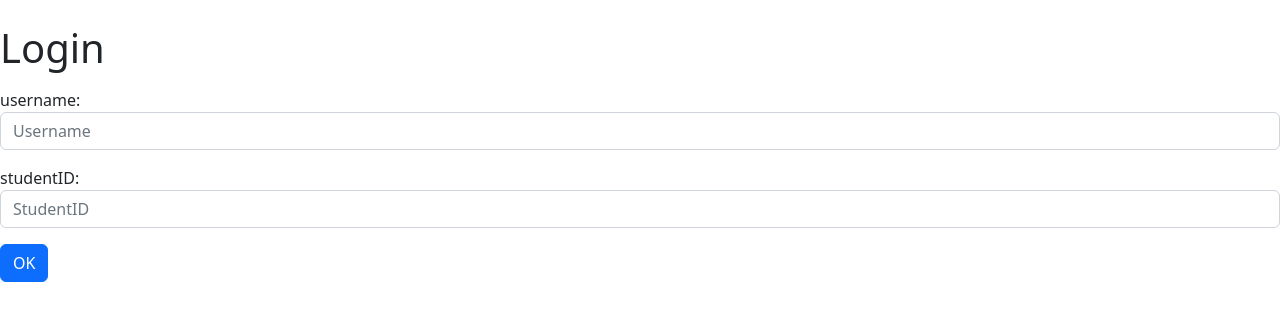
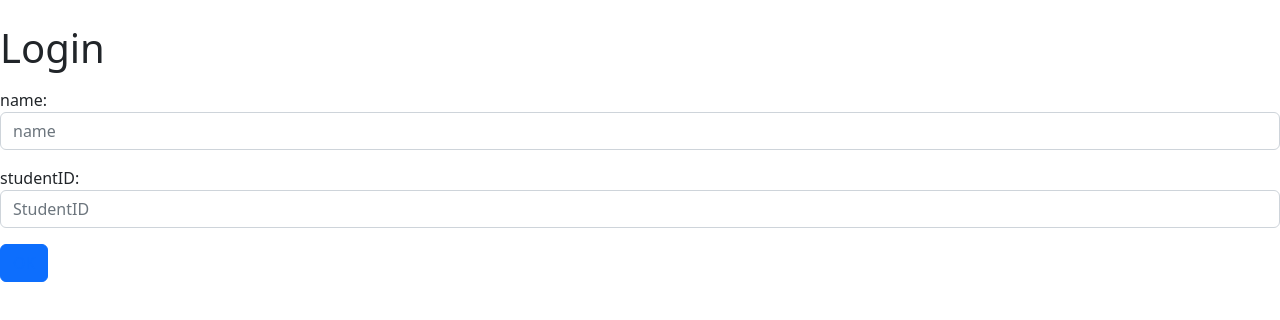
Before and after one commit to GoWebHumanTeam/old-front, a React (Create React App) app: page / in a window 1280 px wide. Shown: the top 320 px of the page. Built offline with nearby package versions, Linux system fonts and the light colour scheme.

Commit message:
FIX: send user information

```diff
--- a/src/App.js
+++ b/src/App.js
@@ -17,7 +17,7 @@ function App() {
       <div style={{ position: "relative", minHeight: "270vh" }}>
         <ScrollToTop />
         <Routes>
-          <Route path="/" element={[<Login />]} />
+          <Route path="/" element={<Login />} />
           <Route path="home" element={[<Banner />, <Home />]} />
           <Route path="service" element={[<Banner />,<Reservation />]} />
           <Route path="introduction" element={[<Banner />, <Introuction />]}/>
--- a/src/components/AboutUs.js
+++ b/src/components/AboutUs.js
@@ -2,7 +2,7 @@ import './AboutUs.css';
 
 function AboutUs() {
     return (
-        <div class = "text">
+        <div className = "text">
             <p>Gachon Express is a drone delivery service.</p>
             <p>We aim to revolutionize logistics delivery.</p>
             <br/>
--- a/src/components/Banner.js
+++ b/src/components/Banner.js
@@ -39,33 +39,33 @@ function Banner() {
 
     return (
         <div className="banner">
-                <Link to="http://localhost:3000">
+                <Link to="/">
                     <img className="banner_logo" src= {banner_logo} alt="banner_logo" />
                 </Link>
 
             <div className="banner_search">
                 <input className="banner_searchInput" type="text" onClick = {handleOnSearchInit} onChange={handleOnSearchContents} value={text}/>
                 {valid?
-                (<Link to="http://localhost:3000/introduction"><SearchIcon className="banner_searchIcon" onClick={handleOnSearchBtnClick}/></Link>) :
-                (<Link to="http://localhost:3000/noResult"><SearchIcon className="banner_searchIcon" onClick={handleOnSearchBtnClick}/></Link>)}
+                (<Link to="/introduction"><SearchIcon className="banner_searchIcon" onClick={handleOnSearchBtnClick}/></Link>) :
+                (<Link to="/noResult"><SearchIcon className="banner_searchIcon" onClick={handleOnSearchBtnClick}/></Link>)}
             </div>
 
             <div className="banner_nav">
                 <div className="banner_option">
                     <span className='banner_option_line_1'> Hello. GCU. </span>
                     {isOrder ?
-                    (<Link to="http://localhost:3000/result"><button className='banner_button-small'> Orders </button></Link>) :
-                    (<Link to="http://localhost:3000/noResult"><button className='banner_button-small'> Orders </button></Link>) }
+                    (<Link to="/result"><button className='banner_button-small'> Orders </button></Link>) :
+                    (<Link to="/noResult"><button className='banner_button-small'> Orders </button></Link>) }
                 </div>
 
                 <div className="banner_option">
-                    <Link to="http://localhost:3000/service">
+                    <Link to="/service">
                         <button className='banner_button-big'> Application for Service </button>
                     </Link>
                 </div>
 
                 <div className="banner_option">
-                    <Link to="http://localhost:3000/introduction">
+                    <Link to="/introduction">
                         <button className='banner_button-big'> About Us </button>
                     </Link>
                 </div>
--- a/src/components/Footer.js
+++ b/src/components/Footer.js
@@ -8,7 +8,7 @@ function Footer() {
     return (
         <div className="Footer">
             <div className='col_1'>
-                <p class="bold-text">| SITE</p>
+                <p className="bold-text">| SITE</p>
                 <br />
                 <p>Privacy Policy</p>
                 <br />
@@ -19,7 +19,7 @@ function Footer() {
                 <p>Accessibility Statement</p>
             </div>
             <div className='col_2'>
-                <p class="bold-text">| CONTACT US</p>
+                <p className="bold-text">| CONTACT US</p>
                 <br />
                 <p>TEL        031-1234-1122       FAX       031-1233-1231</p>
                 <br />
--- a/src/pages/home/Home.js
+++ b/src/pages/home/Home.js
@@ -10,7 +10,7 @@ function Home() {
         <div className="home">
             <div className="home-container">
                 <img className="home-image" src={background} alt="background"/>
-                <div class = "home-title">
+                <div className = "home-title">
                     <p>Gachon Express</p>
                 </div>
                 <div className='home-text'>
--- a/src/pages/login/Login.js
+++ b/src/pages/login/Login.js
@@ -2,42 +2,22 @@ import Button from 'react-bootstrap/Button';
 import 'bootstrap/dist/css/bootstrap.min.css';
 import axios from "axios";
 import { useState, useEffect } from "react";
-import {Link} from 'react-router-dom';
-import React from 'react';
+import {useNavigate} from 'react-router-dom';
+
 import './Login.css';
 
 
+function Login() {
+  const navigate = useNavigate();
 
-function Login() {
     const baseUrl = "http://localhost:8081";
 
 
-  const [name, setName] = React.useState();
-  const [studentID, setStudentID] = React.useState();
-
-  useEffect(()=>{
-      getUser();
-  },[]);
-
-  async function getUser(){
-      await axios
-       .get(baseUrl + "/")
-       .then((response)=>{
-        console.log(response.data);
-        setName(response.data.name);
-        setStudentID(response.data.studentID);
-        <Link to="http://localhost:3000/Home"></Link>
+  const [name, setName] = useState('');
+  const [studentID, setStudentID] = useState('');
 
 
-
-       })
-       .catch((error)=>{
-        console.log(error);
-       })
-
-  }
-
-  const handleChange_username = (e)=>{
+  const handleChange_name = (e)=>{
       e.preventDefault();
       setName(e.target.value);
   }
@@ -51,12 +31,15 @@ function Login() {
       e.preventDefault();
 
       await axios
-          .post(baseUrl + "api/login" ,{
+          .post(baseUrl + "/api/login" ,{
             name:name,
             studentID:studentID,
           })
           .then((response)=>{
-            console.log(response.data)
+            console.log(response.data);
+            setName(response.data.name);
+            setStudentID(response.data.studentID);
+            navigate('/Home');
           })
           .catch((error)=>{
             console.log(error);
@@ -70,14 +53,13 @@ function Login() {
         <br></br>
         <h1> Login</h1>
         <p></p>
-          <form onSubmit={handleSubmit}>
-             <p>username: <input type="text" class="form-control" placeholder="Username" aria-label="Username"  required={true} value={name} onChange={handleChange_username}></input></p>
-             <p>studentID: <input type="text" class="form-control" placeholder="StudentID" aria-label="StudentID" required={true} value={studentID} onChange={handleChange_studentID}></input></p>
+
+             <p>name: <input type="text" className="form-control" placeholder="name" aria-label="name"  required={true} value={name} onChange={handleChange_name}></input></p>
+             <p>studentID: <input type="text" className="form-control" placeholder="StudentID" aria-label="StudentID" required={true} value={studentID} onChange={handleChange_studentID}></input></p>
 
 
-              <Button class="btn btn-outline-primary"  type="submit" onClick={getUser}> OK</Button>
+             <Button className="btn btn-outline-primary" onClick={handleSubmit}> OK</Button>
 
-          </form>
       </div>
     );
 }
```
